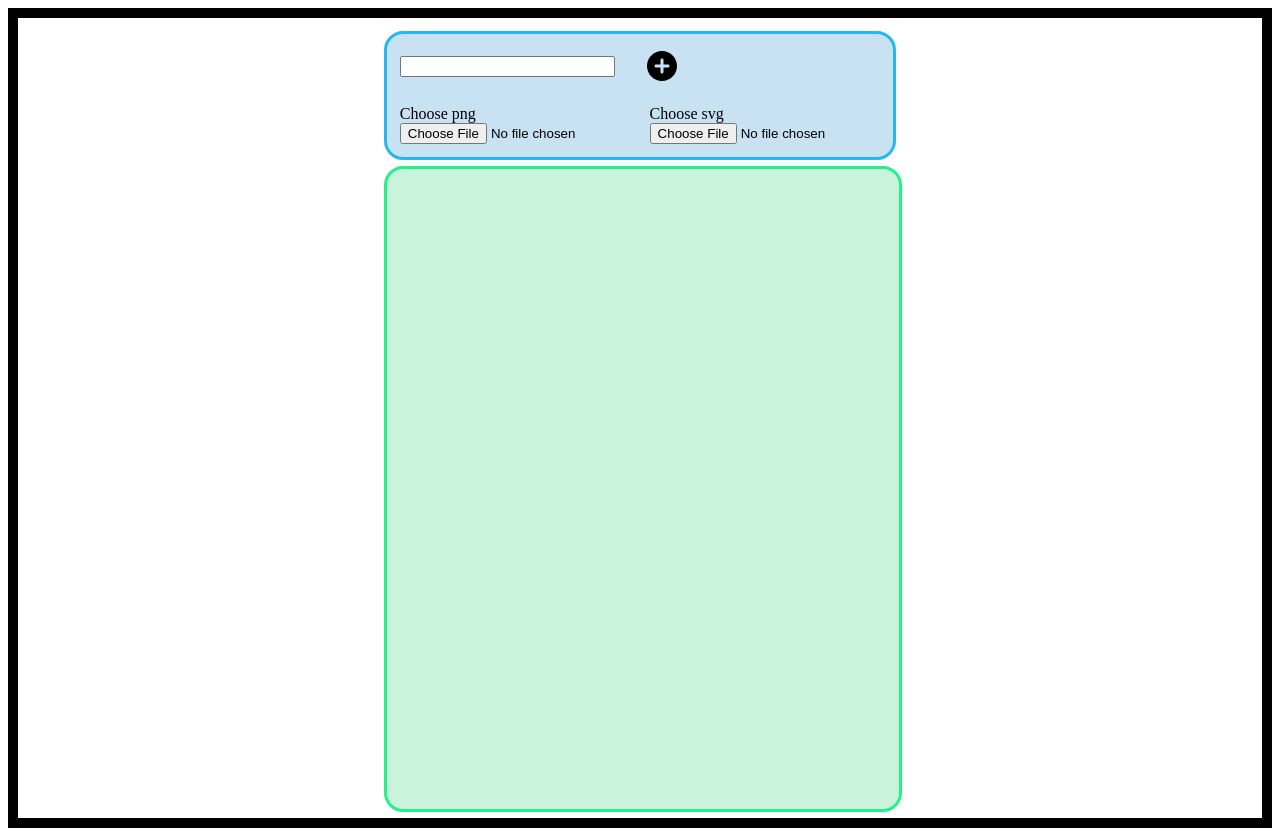
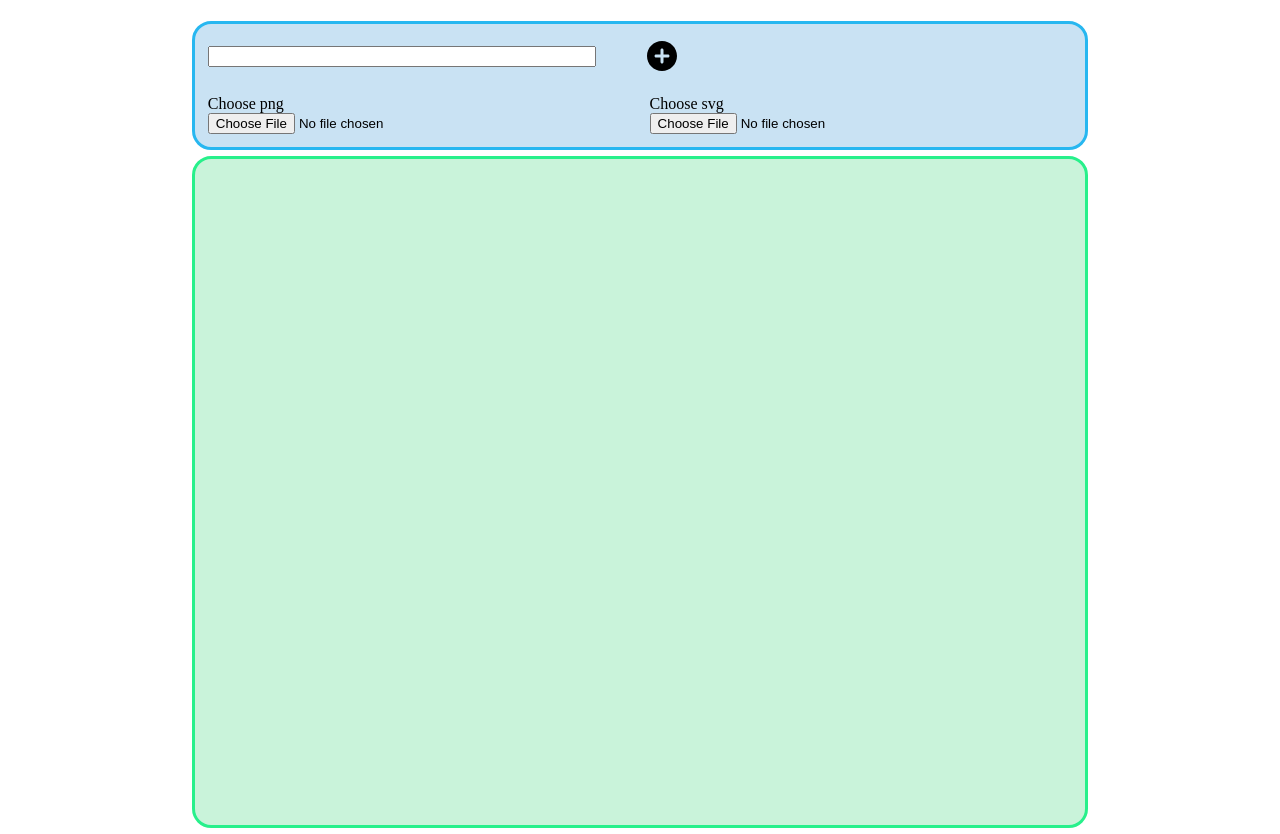
Before and after one commit to jorgehermo9/order-to-do, a React (Create React App) app in the folder client/: page / in a window 1280 px wide. Built offline with nearby package versions, Linux system fonts and the light colour scheme.

Commit message:
updated interface

```diff
--- a/client/src/components/ListContainer/InputFields/InputFields.css
+++ b/client/src/components/ListContainer/InputFields/InputFields.css
@@ -11,13 +11,13 @@
 	display:grid;
 	grid-template-columns: repeat(2,1fr);
 	grid-template-rows: repeat(2,1fr);
-	column-gap: 1.5vmax;
-	row-gap: 1.5vmax;
+	grid-gap: 1.5vmax;
 	align-items:center;
 	justify-items: left;
 
+
 	margin-top:1vmax;
-	padding:1vmax;
+	padding:1vw;
 	border:3px solid rgb(39, 183, 240);
 	border-radius: 1.5vmax;
 	background-color:rgb(201, 226, 243);
--- a/client/src/components/ListContainer/Item/Item.css
+++ b/client/src/components/ListContainer/Item/Item.css
@@ -1,3 +1,47 @@
 a{
 	margin:0 1vmax;
 }
+
+.item-wrapper{
+	display:grid;
+	grid-template-columns: repeat(10,1fr);
+	grid-gap:1vw ;
+	padding:0 1vmax;
+
+	align-items:center;
+	border:0.15vmax solid rgb(30, 127, 165);
+	border-radius: 0.5vmax;
+	overflow:hidden;
+	height:100%;
+}
+.list-item{
+	grid-column:1/6;
+	overflow: auto;
+}
+.btn{
+	text-align: center;
+	border:0.15vmax solid rgb(53, 153, 219);
+	border-radius:0.5vmax;
+	background-color:white;
+}
+.btn:hover{
+	background-color: rgb(199, 188, 188);
+}
+.png{
+	grid-column: 6/7;
+	text-align: center;
+}
+.svg{
+	grid-column: 7/8;
+	text-align: center;
+}
+.info{
+	grid-column:8/9;
+
+}
+.edit{
+	grid-column:9/10;
+}
+.check{
+	grid-column:10/11;
+}
--- a/client/src/components/ListContainer/Item/Item.jsx
+++ b/client/src/components/ListContainer/Item/Item.jsx
@@ -18,11 +18,24 @@ function Item (props){
 	},[props.item.png,props.item.svg]);
 
 	return(
-		<li>
-			{props.item.desc}
-			{props.item.png && <a download="image.png" href={pngFile}>png</a>}
-			{props.item.svg && <a download="image.svg" href={svgFile}>svg</a>}
-		</li>
+		<div className="item-wrapper">
+			<div className="list-item">
+				{props.item.desc}
+
+			</div>
+			{props.item.png && <a className="png" download="image.png" href={pngFile}>png</a>}
+			{props.item.svg && <a className="svg" download="image.svg" href={svgFile}>svg</a>}
+			<div className="btn info">
+				info
+			</div>
+			<div className="btn edit">
+				edit
+			</div>
+			<div className="btn check">
+				check
+			</div>
+		</div>
+
 		)
 	}
 
--- a/client/src/components/ListContainer/ListContainer.css
+++ b/client/src/components/ListContainer/ListContainer.css
@@ -1,15 +1,21 @@
 .list-container{
 	display:grid;
-	grid-template-columns: 40vmax;
+	grid-template-columns: 70vw;
+	grid-auto-flow:row;
 	justify-content:center;
-	border: 10px solid black;
 }
 
 .main-container{
-	position:relative;
+	display:grid;
+	grid-auto-flow: row;
+	grid-auto-rows:3vmax;
+	grid-gap:1.5vmax;
+	align-items:center;
+
 	margin:0.5vmax 0;
-	width: 40vmax;
+	padding: 1vw;
 	height: 50vmax;
+
 	border:3px solid rgb(39, 240, 139);
 	border-radius: 1.5vmax;
 	background-color:rgb(201, 243, 218);
--- a/client/src/components/ListContainer/ListContainer.jsx
+++ b/client/src/components/ListContainer/ListContainer.jsx
@@ -15,9 +15,7 @@ function ListContainer(props) {
 		<div className="list-container">
 			<InputFields appendToList={appendToList}/>
 			<div className="main-container">
-				<ul>
-					{items.map((item,index) =><Item key={index} item={item}/>)}
-				</ul>
+				{items.map((item,index) =><Item key={index} item={item}/>)}
 			</div>
 		</div>
 	)
```
